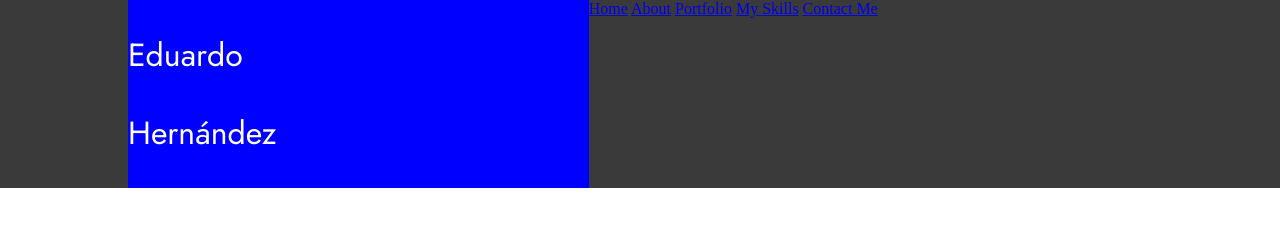
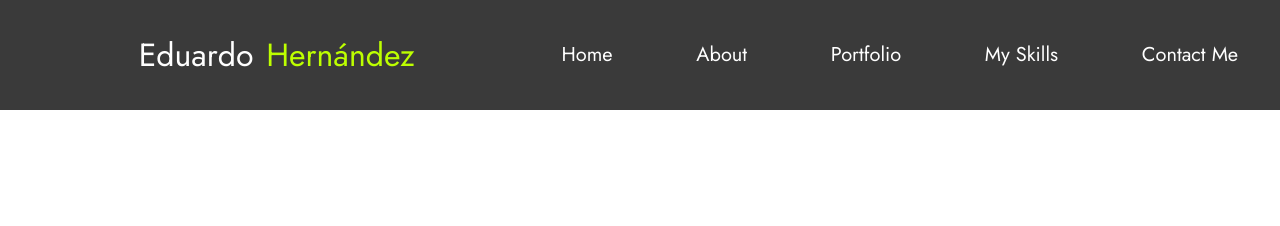
Before and after one commit to Edjhernandez/portfolio_edjhernandez, a website: page index.html in a window 1280 px wide. Drawn offline with Linux system fonts and the light colour scheme.

Commit message:
Add styles to header

```diff
--- a/index.html
+++ b/index.html
@@ -11,25 +11,24 @@
 <title>Portfolio Eduardo J Hernandez M</title>
 </head>
 <body>
+    <div class = 'container'>
         <header>
             <div class = 'rectangle1'>
-            <div class = 'boxname'>
+                <div class = 'boxname1'>
                     <p>Eduardo</p>
+                </div>
+                <div class = 'boxname2'>
                     <p>Hernández</p>
                 </div>
-            <div class = 'boxmenu'>
+                <nav class = 'boxmenu'>
                     <a href = '#'>Home</a>
                     <a href = '#'>About</a>
                     <a href = '#'>Portfolio</a>
                     <a href = '#'>My Skills</a>
                     <a href = '#'>Contact Me</a>
+                </nav>
             </div>
-
+        </header>
     </div>
-
-
-
-
-    </header>
 </body>
 </html>
--- a/styles.css
+++ b/styles.css
@@ -2,6 +2,7 @@ html,
 body {
   padding: 0;
   margin: 0;
+  box-sizing: border-box;
 }
 
 :root {
@@ -12,25 +13,53 @@ body {
 .rectangle1 {
   background-color: var(--main-gray);
   display: flex;
+  width: 100%;
+
 
 }
 
-.boxname {
-  background-color: blue;
-  width: 40%;
-  margin-left: 10%;
-  flex-flow: row wrap;
+.boxname1, .boxname2 {
+  width: 20%;
   font-family: 'Jost','Times New Roman', Times, serif;
   font-weight: 400;
   font-size: 32px;
   line-height: 46px;
   color: white;
+  text-align: right;
+
+}
+
+.boxname2 {
+  color: var(--main-green);
+  margin-left: 1%;
+  text-align: left;
+}
+
+.boxmenu {
+  width: 60%;
+  display: flex;
+  align-items: center;
+
+
+
 
 
 }
 
-.boxmenu {
-  /*background-color: yellow;*/
-  width: 60%;
+.boxmenu > a {
+  font-family: 'Jost','Times New Roman', Times, serif;
+  font-weight: 250;
+  font-size: 20px;
+  line-height: 26px;
+  color: white;
+  text-decoration: none;
+  flex-grow: 1;
+  text-align: center;
+
+
 
 }
+
+.boxmenu > a:hover {
+  color: var(--main-green);
+}
```
Lines whose indentation alone changed are shown as unchanged.
